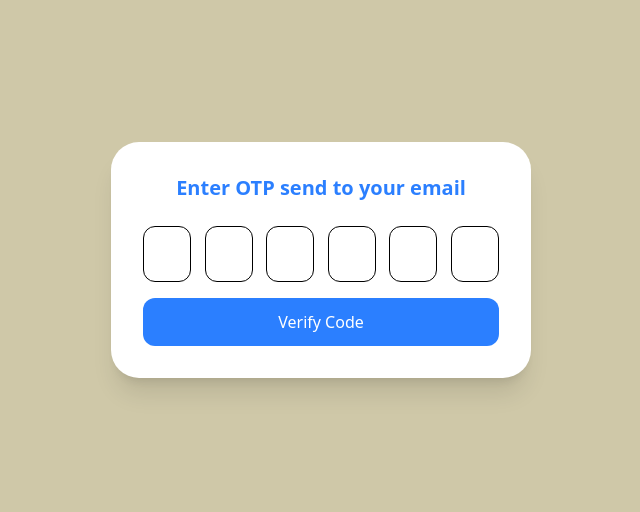
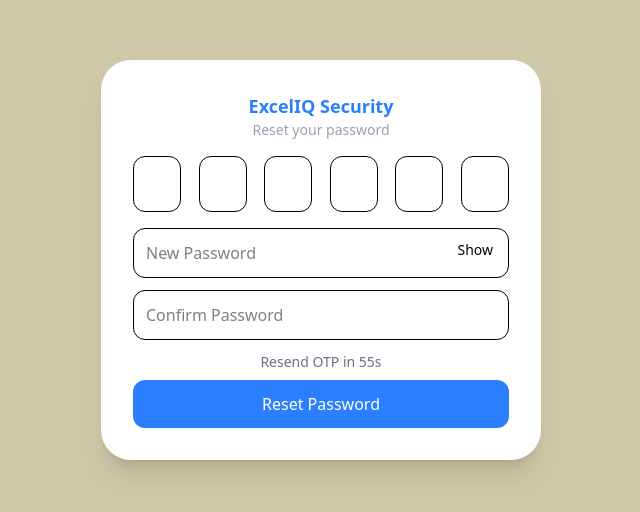
Before and after one commit to digipodium/ExcelIQ, a Next.js app in the folder frontend/: page /reset-password in a window 1280 px wide. Shown: the part 140-652 px from the top of the page, without its empty margins (319-959 px from the left). Built offline with nearby package versions, Linux system fonts and the light colour scheme.

Commit message:
feat: enhance reset password functionality with OTP verification, password input, and countdown timer

```diff
--- a/frontend/src/app/reset-password/page.jsx
+++ b/frontend/src/app/reset-password/page.jsx
@@ -1,15 +1,30 @@
 "use client";
-import { useSearchParams, useRouter } from "next/navigation";
-import { useState } from "react";
+import { useState, useEffect } from "react";
+import { useRouter, useSearchParams } from "next/navigation";
 
-export default function VerifyOtp() {
+export default function ResetPassword() {
   const router = useRouter();
   const searchParams = useSearchParams();
   const email = searchParams.get("email");
 
   const [otp, setOtp] = useState(["", "", "", "", "", ""]);
+  const [password, setPassword] = useState("");
+  const [confirm, setConfirm] = useState("");
+  const [show, setShow] = useState(false);
   const [loading, setLoading] = useState(false);
   const [message, setMessage] = useState("");
+  const [timer, setTimer] = useState(60);
+
+  // countdown timer
+  useEffect(() => {
+    if (timer === 0) return;
+
+    const interval = setInterval(() => {
+      setTimer((prev) => prev - 1);
+    }, 1000);
+
+    return () => clearInterval(interval);
+  }, [timer]);
 
   const handleChange = (value, index) => {
     if (!/^[0-9]*$/.test(value)) return;
@@ -23,13 +38,44 @@
     }
   };
 
-  const verifyOtp = async (e) => {
+  // RESEND OTP
+  const resendOtp = async () => {
+    try {
+      setTimer(60);
+
+      await fetch("http://localhost:5000/user/forgot-password", {
+        method: "POST",
+        headers: {
+          "Content-Type": "application/json",
+        },
+        body: JSON.stringify({ email }),
+      });
+
+      setMessage("New OTP sent to email");
+
+    } catch (error) {
+      setMessage("Failed to resend OTP");
+    }
+  };
+
+  // SUBMIT
+  const handleSubmit = async (e) => {
     e.preventDefault();
 
     const enteredOtp = otp.join("");
 
     if (enteredOtp.length !== 6) {
-      setMessage("Please enter complete OTP");
+      setMessage("Enter complete OTP");
+      return;
+    }
+
+    if (!password) {
+      setMessage("Enter new password");
+      return;
+    }
+
+    if (password !== confirm) {
+      setMessage("Passwords do not match");
       return;
     }
 
@@ -38,7 +84,7 @@
 
     try {
       const res = await fetch(
-        "http://localhost:5000/user/verify-otp",
+        "http://localhost:5000/user/reset-password-otp",
         {
           method: "POST",
           headers: {
@@ -47,6 +93,7 @@
           body: JSON.stringify({
             email,
             otp: enteredOtp,
+            password,
           }),
         }
       );
@@ -54,15 +101,14 @@
       const data = await res.json();
 
       if (res.ok) {
-        setMessage("OTP verified successfully");
+        setMessage("Password reset successful");
 
-        // redirect after 1 sec
         setTimeout(() => {
-          router.push("/Dashboard");
-        }, 1000);
+          router.push("/login");
+        }, 1200);
 
       } else {
-        setMessage(data.message || "Invalid OTP");
+        setMessage(data.message);
       }
 
     } catch (error) {
@@ -74,19 +120,21 @@
 
   return (
     <div className="min-h-screen bg-[#cfc8a8] flex items-center justify-center">
-      <div className="bg-white w-[420px] rounded-[28px] shadow-xl p-8">
 
-        <h2 className="text-center text-blue-500 text-xl font-semibold">
-          Enter OTP send to your email
+      <div className="bg-white w-[440px] rounded-[30px] shadow-xl p-8">
+
+        <h2 className="text-center text-blue-500 text-lg font-semibold">
+          ExcelIQ Security
         </h2>
 
-        <p className="text-center text-gray-400 text-sm">
-          {email}
+        <p className="text-center text-gray-400 text-sm mb-4">
+          Reset your password
         </p>
 
-        <form onSubmit={verifyOtp}>
+        <form onSubmit={handleSubmit}>
 
-          <div className="flex justify-between mt-6 mb-4">
+          {/* OTP BOXES */}
+          <div className="flex justify-between mb-4">
             {otp.map((digit, index) => (
               <input
                 key={index}
@@ -97,17 +145,61 @@
                 onChange={(e) =>
                   handleChange(e.target.value, index)
                 }
-                className="w-12 h-14 border rounded-xl text-center"
+                className="w-12 h-14 border rounded-xl text-center text-lg"
               />
             ))}
           </div>
 
+          {/* PASSWORD */}
+          <div className="relative mb-3">
+            <input
+              type={show ? "text" : "password"}
+              placeholder="New Password"
+              className="w-full p-3 border rounded-xl"
+              value={password}
+              onChange={(e) => setPassword(e.target.value)}
+            />
+
+            <span
+              onClick={() => setShow(!show)}
+              className="absolute right-4 top-3 cursor-pointer text-sm"
+            >
+              {show ? "Hide" : "Show"}
+            </span>
+          </div>
+
+          {/* CONFIRM PASSWORD */}
+          <input
+            type="password"
+            placeholder="Confirm Password"
+            className="w-full p-3 border rounded-xl mb-3"
+            value={confirm}
+            onChange={(e) => setConfirm(e.target.value)}
+          />
+
+          {/* TIMER */}
+          <div className="text-center text-sm text-gray-500 mb-2">
+            {timer > 0 ? (
+              <>Resend OTP in {timer}s</>
+            ) : (
+              <button
+                type="button"
+                onClick={resendOtp}
+                className="text-blue-600 font-medium"
+              >
+                Resend OTP
+              </button>
+            )}
+          </div>
+
+          {/* MESSAGE */}
           {message && (
-            <p className="text-center text-sm mb-3 text-red-500">
+            <p className="text-center text-sm text-red-500 mb-3">
               {message}
             </p>
           )}
 
+          {/* BUTTON */}
           <button
             disabled={loading}
             className="w-full bg-blue-500 text-white py-3 rounded-xl flex justify-center"
@@ -115,11 +207,12 @@
             {loading ? (
               <div className="w-5 h-5 border-2 border-white border-t-transparent rounded-full animate-spin"></div>
             ) : (
-              "Verify Code"
+              "Reset Password"
             )}
           </button>
 
         </form>
+
       </div>
     </div>
   );
```
